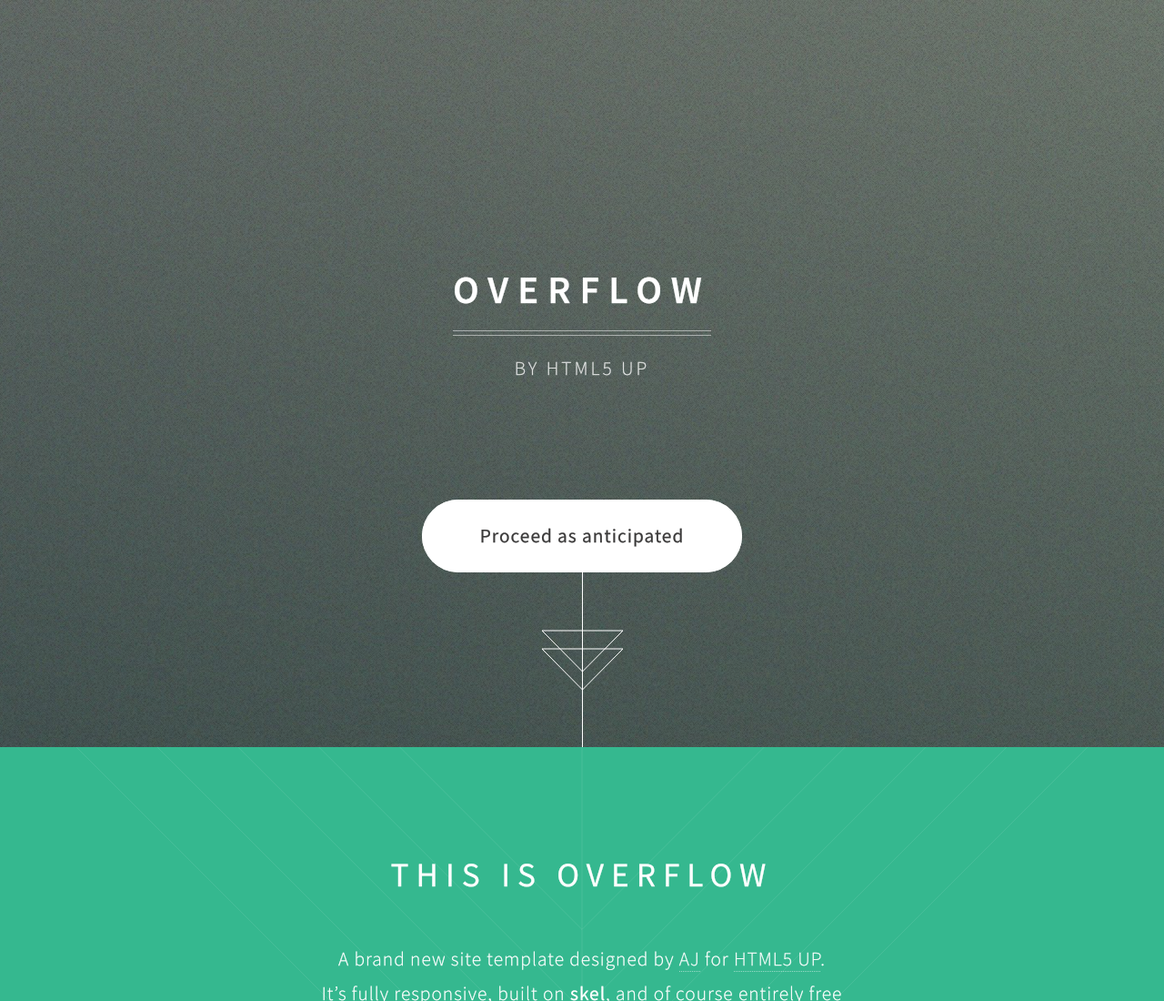
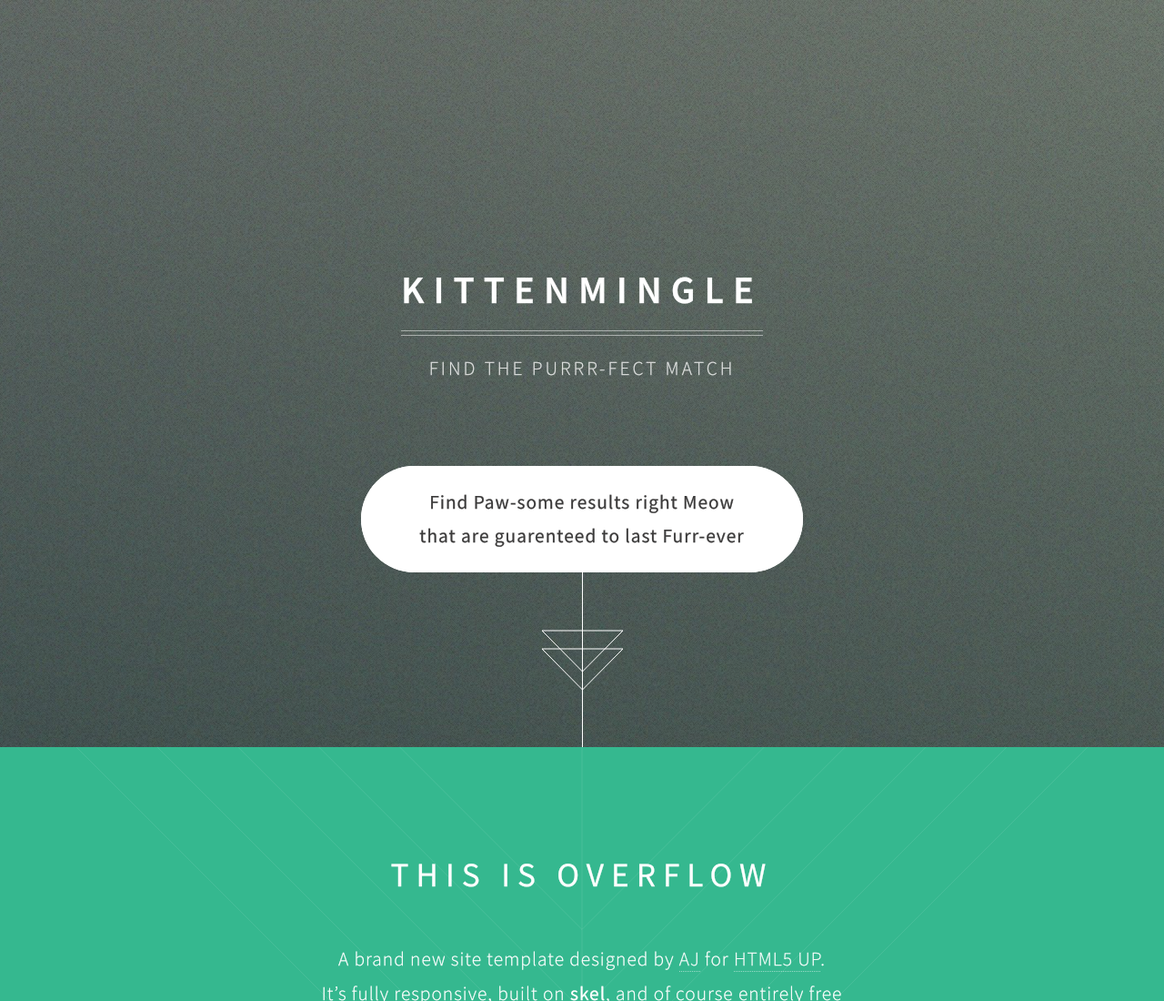
Before and after one commit to elanger4/kittenMingle, a plain HTML site: page index.html in a window 1280 px wide. Shown: the top 1100 px of the page at 91% size. Drawn offline with Linux system fonts and the light colour scheme.

```diff
--- a/index.html
+++ b/index.html
@@ -6,7 +6,7 @@
 -->
 <html>
 	<head>
-		<title>Overflow by HTML5 UP</title>
+		<title>KittenMingle</title>
 		<meta http-equiv="content-type" content="text/html; charset=utf-8" />
 		<meta name="description" content="" />
 		<meta name="keywords" content="" />
@@ -27,11 +27,11 @@
 		<!-- Header -->
 			<section id="header">
 				<header>
-					<h1>Overflow</h1>
-					<p>By HTML5 UP</p>
+					<h1>KittenMingle</h1>
+					<p>Find the Purrr-fect match</p>
 				</header>
 				<footer>
-					<a href="#banner" class="button style2 scrolly scrolly-centered">Proceed as anticipated</a>
+					<a href="#banner" class="button style2 scrolly scrolly-centered">Find Paw-some results right Meow<br>that are guarenteed to last Furr-ever</a>
 				</footer>
 			</section>
 
```
